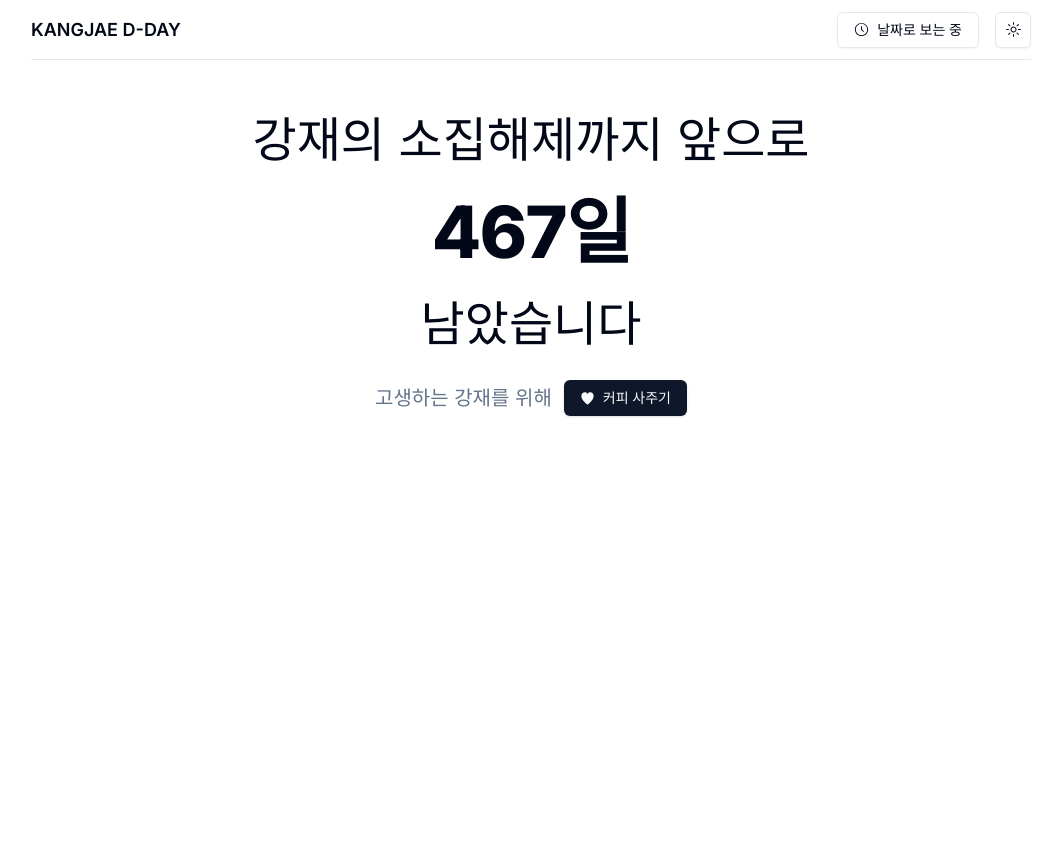
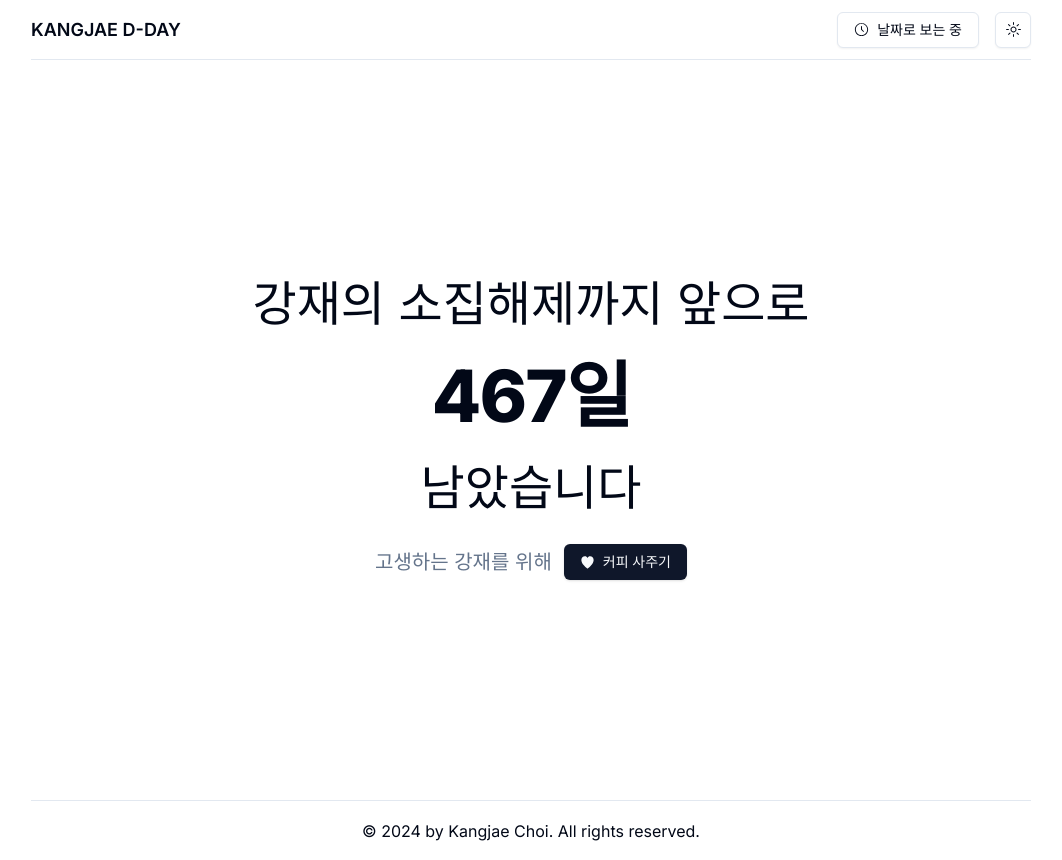
Before and after one commit to kangjae4real/kangjae-d-day, a Next.js app: page / in a window 1280 px wide. Shown: the whole page, without its empty margins (109-1171 px from the left). Before the commit the page ends 800 px from the top, so only its background shows below. Built offline with nearby package versions, Linux system fonts and the light colour scheme.

Commit message:
feat: add footer

```diff
--- a/src/app/page.tsx
+++ b/src/app/page.tsx
@@ -6,7 +6,7 @@ import BuyMeACoffee from "@/components/buy-me-a-coffee";
 
 export default function IndexPage() {
   return (
-    <PageLayout childrenClassName="py-10">
+    <PageLayout childrenClassName="flex flex-col justify-center items-center">
       <Hero />
       <BuyMeACoffee />
     </PageLayout>
--- /dev/null
+++ b/src/components/footer.tsx
@@ -0,0 +1,32 @@
+import React from "react";
+import { cva, VariantProps } from "class-variance-authority";
+import { cn } from "@/lib/utils";
+import { P } from "@/components/typography";
+
+const footerVariants = cva("w-full flex justify-center items-center border-t", {
+  variants: {
+    size: {
+      sm: "h-[40px]",
+      md: "h-[60px]",
+      lg: "h-[80px]",
+      xl: "h-[100px]",
+    },
+  },
+  defaultVariants: {
+    size: "md",
+  },
+});
+
+interface FooterProps
+  extends Omit<React.HTMLAttributes<HTMLBaseElement>, "children">,
+    VariantProps<typeof footerVariants> {}
+
+const Footer = ({ className, ...props }: FooterProps) => {
+  return (
+    <footer className={cn(footerVariants(), className)} {...props}>
+      <P>© 2024 by Kangjae Choi. All rights reserved.</P>
+    </footer>
+  );
+};
+
+export default Footer;
--- a/src/components/layouts/page-layout.tsx
+++ b/src/components/layouts/page-layout.tsx
@@ -1,21 +1,31 @@
 import React from "react";
 import { cva, VariantProps } from "class-variance-authority";
 import { cn } from "@/lib/utils";
+import { ClassValue } from "clsx";
 import Header from "@/components/header";
-import { ClassValue } from "clsx";
+import Footer from "@/components/footer";
 
 const pageLayoutVariants = cva("w-full h-full");
 
 interface PageLayoutProps extends React.HTMLAttributes<HTMLDivElement>, VariantProps<typeof pageLayoutVariants> {
   hideHeader?: boolean;
+  hideFooter?: boolean;
   childrenClassName?: ClassValue;
 }
 
-const PageLayout = ({ children, className, hideHeader = false, childrenClassName, ...props }: PageLayoutProps) => {
+const PageLayout = ({
+  children,
+  className,
+  hideHeader = false,
+  childrenClassName,
+  hideFooter = false,
+  ...props
+}: PageLayoutProps) => {
   return (
     <div className={cn(pageLayoutVariants(), className)} {...props}>
       {!hideHeader && <Header />}
-      <div className={cn("h-full w-full py-4", childrenClassName)}>{children}</div>
+      <div className={cn("h-[calc(100dvh-60px)] w-full", childrenClassName)}>{children}</div>
+      {!hideFooter && <Footer />}
     </div>
   );
 };
```
